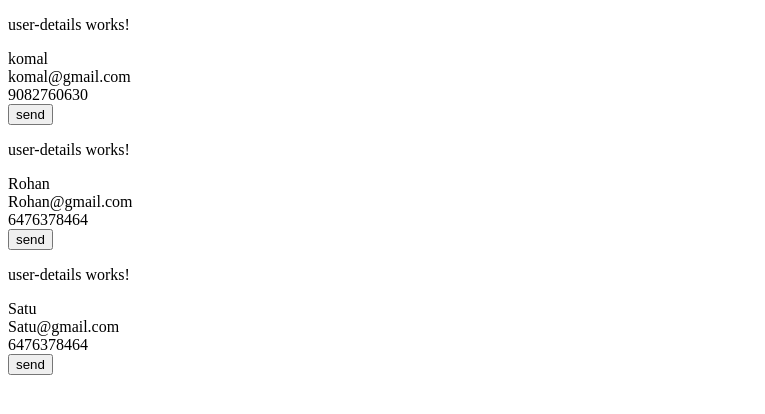
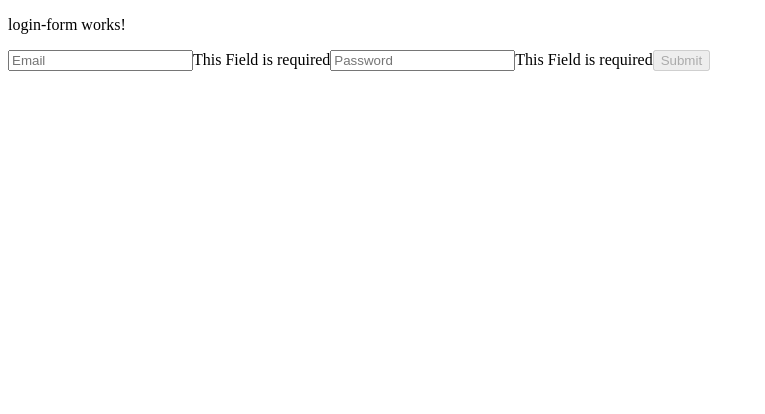
Before and after one commit to komal-suryavanshi-25/angular-demo, an Angular app: page / in a window 1280 px wide. Shown: the top 414 px of the page, without its empty margins (0-765 px from the left). Built offline with nearby package versions, Linux system fonts and the light colour scheme.

Commit message:
implementedloginform

```diff
--- a/src/app/app.html
+++ b/src/app/app.html
@@ -1,3 +1 @@
-<!-- <router-outlet></router-outlet> -->
-
-<app-user-list></app-user-list>
+<app-login-form></app-login-form>
--- a/src/app/app.ts
+++ b/src/app/app.ts
@@ -2,10 +2,12 @@ import { Component, signal } from '@angular/core';
 import { RouterOutlet } from '@angular/router';
 import { Parent } from './parent/parent';
 import { UserList } from './user-list/user-list';
+import { ReactiveForms } from './reactive-forms/reactive-forms';
+import { LoginForm } from './login-form/login-form';
 
 @Component({
   selector: 'app-root',
-  imports: [RouterOutlet,Parent,UserList],
+  imports: [RouterOutlet,Parent,UserList,ReactiveForms,LoginForm],
   templateUrl: './app.html',
   styleUrl: './app.scss'
 })
--- /dev/null
+++ b/src/app/login-form/login-form.html
@@ -0,0 +1,22 @@
+<p>login-form works!</p>
+<form  [formGroup]="loginForm">
+<input type="text" formControlName="email"  placeholder="Email"/>
+@if(loginForm.controls.email.hasError('required'))
+{
+    <span>This Field is required</span>
+
+}
+<input type="text" formControlName="password" placeholder="Password"/>
+@if(loginForm.controls.password.hasError('required'))
+{
+    <span>This Field is required</span>
+
+}
+@if(loginForm.controls.password.hasError('minlength'))
+{
+    <span>Password Should be of min length six</span>
+
+}
+
+<button (click)="submit()" [disabled]="!loginForm.valid">Submit</button>
+</form>
--- /dev/null
+++ b/src/app/login-form/login-form.ts
@@ -0,0 +1,34 @@
+import { Component, OnInit } from '@angular/core';
+import { FormArray, FormControl, FormGroup, ReactiveFormsModule, Validators } from '@angular/forms';
+
+@Component({
+  selector: 'app-login-form',
+  imports: [ReactiveFormsModule],
+  templateUrl: './login-form.html',
+  styleUrl: './login-form.scss',
+})
+
+export class LoginForm implements OnInit{
+
+
+  loginForm = new FormGroup({
+    email: new FormControl('',[Validators.required]),
+    password : new FormControl('',[Validators.required,Validators.minLength(6)]),
+    education : new FormArray([])
+  })
+  constructor(){
+
+  }
+  ngOnInit(): void {
+
+  }
+     submit()
+     {
+      console.log(this.loginForm.value)
+     }
+     get education(): FormArray {
+  return this.loginForm.get('education') as FormArray;
+
+
+}
+}
--- /dev/null
+++ b/src/app/reactive-forms/reactive-forms.html
@@ -0,0 +1,10 @@
+<input type="text" [formControl]="name"/>
+{{name.value}}
+
+<form [formGroup]="userForm">
+    <input type="text" formControlName="firstName" placeholder="firstName"/>
+<input type="text" formControlName="lastName" placeholder="lastName"/>
+<input type="number" formControlName="age" placeholder="age"/>
+<button (click)="display()" [disabled]="userForm.valid===false">Submit</button>
+
+</form>
--- /dev/null
+++ b/src/app/reactive-forms/reactive-forms.ts
@@ -0,0 +1,28 @@
+import { Component } from '@angular/core';
+import { FormControl, FormGroup, ReactiveFormsModule, Validators } from '@angular/forms';
+import { validate } from '@angular/forms/signals';
+
+@Component({
+  selector: 'app-reactive-forms',
+  imports: [ReactiveFormsModule],
+  templateUrl: './reactive-forms.html',
+  styleUrl: './reactive-forms.scss',
+})
+export class ReactiveForms {
+
+  name = new FormControl()
+
+  userForm = new FormGroup({
+    firstName : new FormControl('',[Validators.required]),
+    lastName : new FormControl('',[Validators.required]),
+    age : new FormControl('',[Validators.min(24)])
+
+
+  })
+  display()
+  {
+    console.log(this.userForm.value)
+  }
+
+
+}
```
Also changed, not shown: src/app/login-form/login-form.scss (added), src/app/reactive-forms/reactive-forms.scss (added), 2 other files (tests, documents, lock files or other folders).
